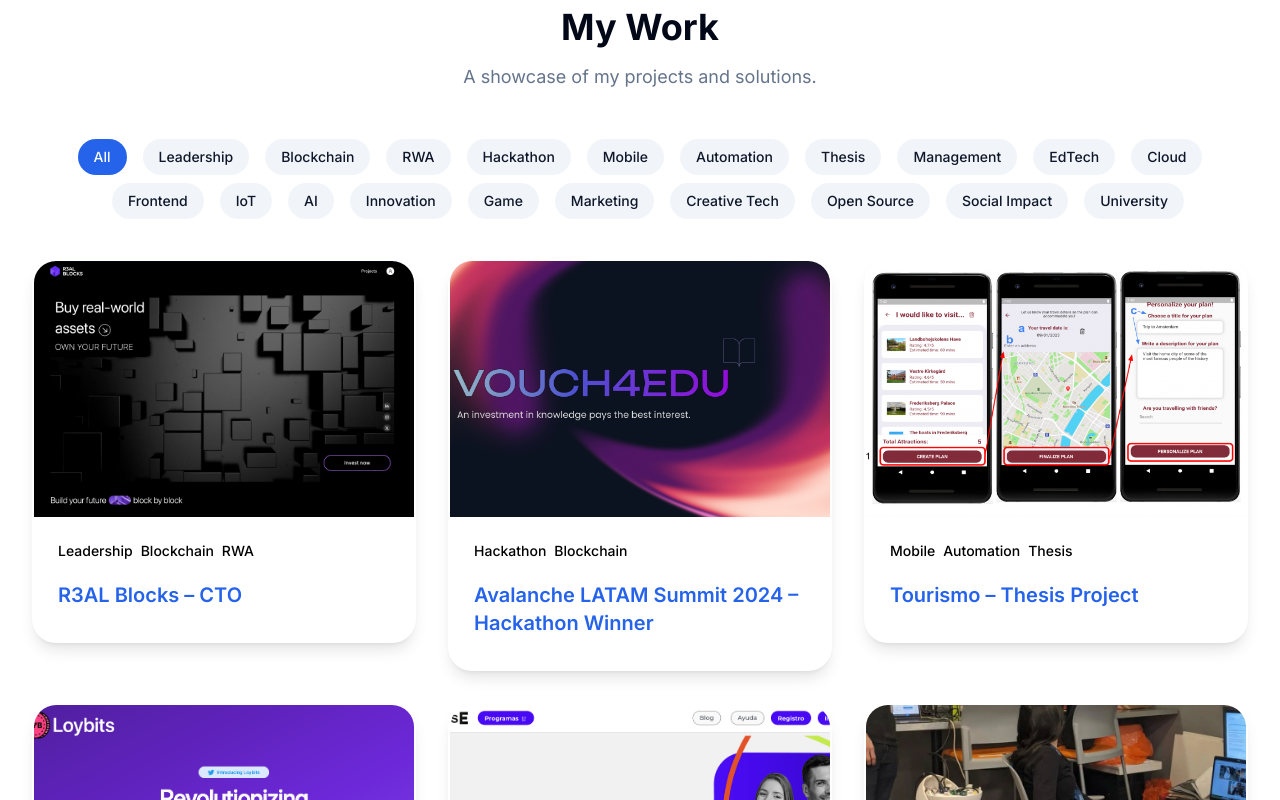
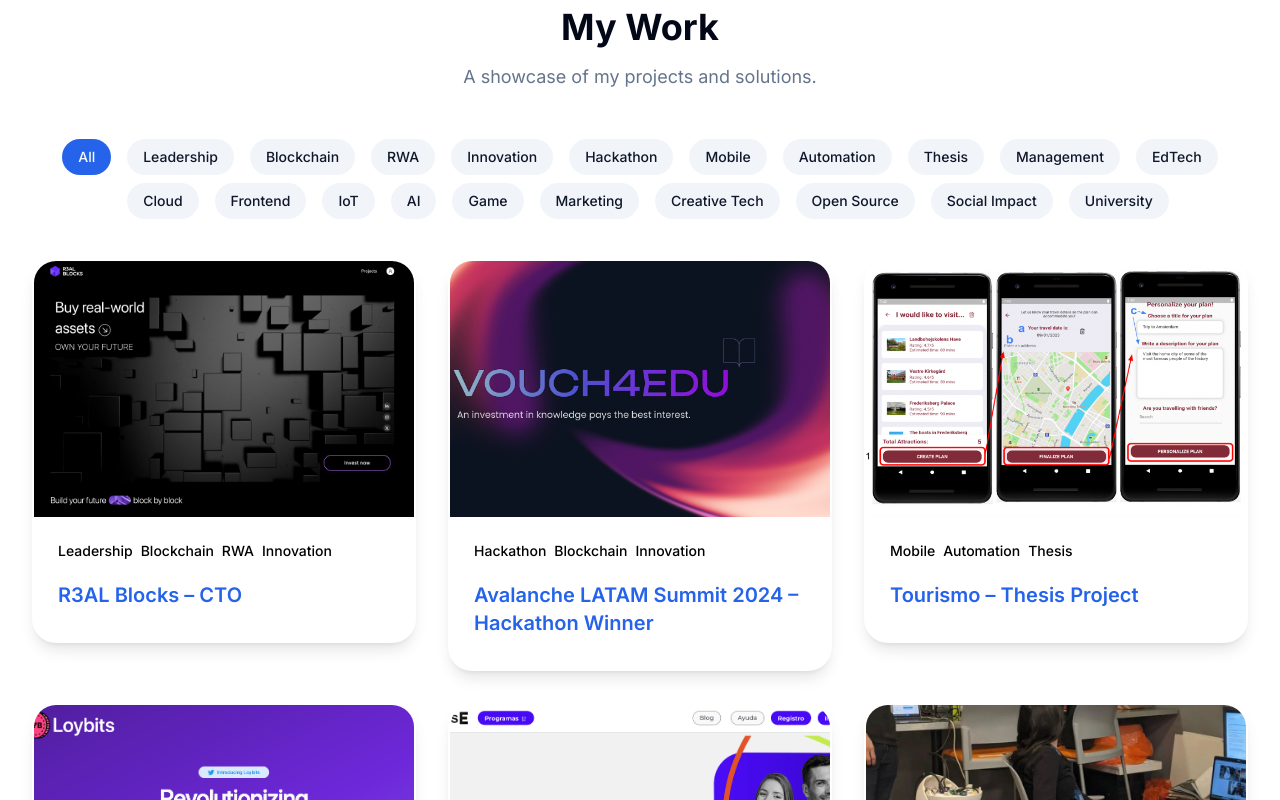
Before and after one commit to rocioferreiro/portfolio, a Next.js app: page / in a window 1280 px wide. Shown: the part 2000-2800 px from the top of the page. Built offline with nearby package versions, Linux system fonts and the light colour scheme.

Commit message:
Update project categories in PortfolioGrid for enhanced classification

```diff
--- a/app/components/PortfolioGrid.tsx
+++ b/app/components/PortfolioGrid.tsx
@@ -21,7 +21,7 @@ const projects: ShowcaseItem[] = [
     description: "Leading technology strategy and development at R3AL Blocks, a platform leveraging blockchain for real estate.",
     image: "/projects/r3al.png?height=600&width=600",
     details: "Overseeing tech team and product architecture for a blockchain-based real estate solution.",
-    categories: ["Leadership", "Blockchain", "RWA"],
+    categories: ["Leadership", "Blockchain", "RWA", "Innovation"],
     url: "https://r3al.io"
   },
   {
@@ -30,7 +30,7 @@ const projects: ShowcaseItem[] = [
     description: "1st place Chainlink bounty and 2nd overall for an educational subsidies system on Avalanche.",
     image: "/projects/vouch4edu.png?height=600&width=600",
     details: "Built with Solidity, ERC-1155, Chainlink Functions, Teleporter, and Next.js.",
-    categories: ["Hackathon", "Blockchain"],
+    categories: ["Hackathon", "Blockchain", "Innovation"],
     url: "https://www.canva.com/design/DAGSELH2eP8/LfqSA_WBk0HwRpADdm9v9g/edit?utm_content=DAGSELH2eP8&utm_campaign=designshare&utm_medium=link2&utm_source=sharebutton"
   },
   {
@@ -48,7 +48,7 @@ const projects: ShowcaseItem[] = [
     description: "2nd place overall for a decentralized loyalty platform built on Polkadot.",
     image: "/projects/loybits.png?height=600&width=600",
     details: "Stack: Next.js, Tailwind, ink! smart contracts, Pinecone.",
-    categories: ["Hackathon", "Blockchain"],
+    categories: ["Hackathon", "Blockchain", "Innovation"],
     url: "https://loybits.vercel.app"
   },
   {
```
